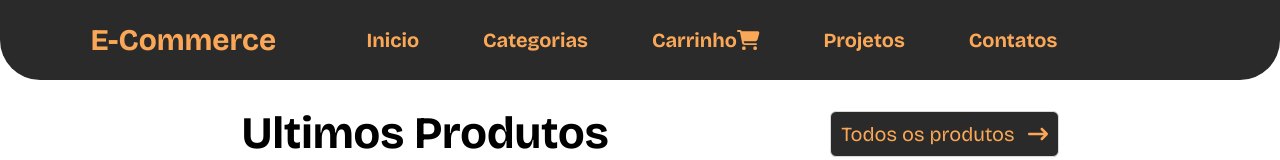
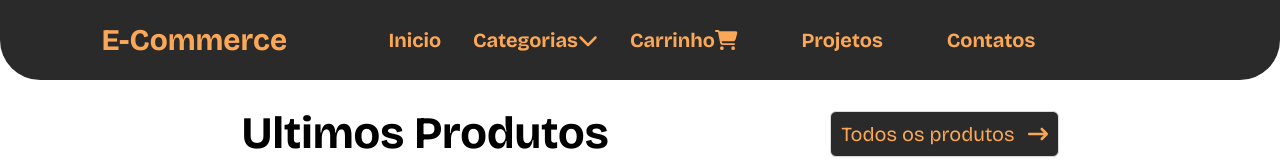
Before and after one commit to Reis567/ecommerce-api, a React (Vite) app in the folder frontend/: page / in a window 1280 px wide. Shown: the top 160 px of the page. Built offline with nearby package versions, Linux system fonts and the light colour scheme.

Commit message:
Feat : Dropdown of categories

```diff
--- a/frontend/src/components/Header/Header.styles.tsx
+++ b/frontend/src/components/Header/Header.styles.tsx
@@ -15,12 +15,15 @@ export const Container = styled.div`
   border-bottom-right-radius: 40px;
 
 
+
   &.responsive_nav {
     transform:none;
   }
 `;
 
 export const Nav = styled.nav<{isOpen:boolean}>`
+    position: relative;
+
 
 
     @media only screen and  (max-width: 1024px) {
@@ -66,6 +69,57 @@ export const SLink = styled(Link)`
     width: 100%;
   }
 `;
+export const CategoItem = styled(Link)`
+  margin: 5px;
+  padding: 5px;
+  color: #faa757;
+  font-weight: bolder;
+  font-size: 20px;
+  position: relative;
+  text-decoration:None;
+
+  &::after {
+    position: absolute;
+    content: " ";
+    width: 0;
+    height: 2px;
+    background: #faa757;
+    bottom: -20%;
+    left: 0;
+    transition: width 0.3s ease-in-out;
+  }
+
+  &:hover::after {
+    width: 100%;
+  }
+`;
+
+
+export const CategoLink = styled.span`
+  font-weight: bolder;
+  color: #faa757;
+  font-weight: bolder;
+  font-size: 20px;
+  position: relative;
+
+
+  cursor: pointer;
+  &::after {
+    position: absolute;
+    content: " ";
+    width: 0;
+    height: 1px;
+    background: #faa757;
+    bottom: 0;
+    left: 0;
+    transition: width 0.3s ease-in-out;
+  }
+
+  &:hover::after {
+    width: 100%;
+  }
+`;
+
 
 export const NavTitle = styled.h3`
   font-size: 30px;
@@ -79,3 +133,22 @@ export const NavTitle = styled.h3`
     font-size: 20px;
   }
 `
+
+export const CategoryList = styled.div`
+  gap: 10px;
+    position: absolute;
+    padding-bottom: 15px;
+    left: 15%;
+    width: 26%;
+    top: 180%;
+    background-color: #ffffff;
+    border: 1px solid #ccc;
+    border-top: none; /* Remove a borda superior para que não se sobreponha ao link de categorias */
+    border-radius: 0 0 5px 5px; /* Arredonda apenas os cantos inferiores */
+    z-index: 1; /* Defina um z-index menor para que a lista não se sobreponha a outros elementos */
+    display: flex; /* Exibe os itens em uma coluna */
+    flex-direction: column; /* Organiza os itens em uma coluna */
+
+    box-shadow: 0px 2px 4px rgba(0, 0, 0, 0.1); /* Adiciona uma sombra leve */
+
+`;
--- a/frontend/src/components/Header/Header.tsx
+++ b/frontend/src/components/Header/Header.tsx
@@ -1,18 +1,35 @@
-import React, { useState } from 'react';
-import {FaBars, FaTimes} from 'react-icons/fa'
-import { Container,Nav,NavTitle,SLink } from './Header.styles.tsx';
+import React, { useState, useEffect, useRef } from 'react';
+import { FaBars, FaTimes } from 'react-icons/fa';
+import { Container, Nav, NavTitle, SLink, CategoryList, CategoLink, CategoItem } from './Header.styles.tsx';
 import { Link } from 'react-router-dom';
-import { FontAwesomeIcon } from '@fortawesome/react-fontawesome'
-import { faCartShopping } from '@fortawesome/free-solid-svg-icons'
-
+import { FontAwesomeIcon } from '@fortawesome/react-fontawesome';
+import { faCartShopping, faChevronDown } from '@fortawesome/free-solid-svg-icons';
 
 const Header: React.FC = () => {
     const [isNavOpen, setIsNavOpen] = useState(false);
+    const [isCategoryOpen, setIsCategoryOpen] = useState(false);
+    const categoryRef = useRef<HTMLSpanElement>(null);
 
     const toggleNavBar = () => {
         setIsNavOpen(!isNavOpen);
     };
 
+    const toggleCategoryList = () => {
+        setIsCategoryOpen(!isCategoryOpen);
+    };
+
+    useEffect(() => {
+        function handleClickOutside(event: MouseEvent) {
+            if (categoryRef.current && !categoryRef.current.contains(event.target as Node)) {
+                setIsCategoryOpen(false);
+            }
+        }
+
+        document.addEventListener("mousedown", handleClickOutside);
+        return () => {
+            document.removeEventListener("mousedown", handleClickOutside);
+        };
+    }, []);
 
     return (
         <Container>
@@ -25,7 +42,17 @@ const Header: React.FC = () => {
 
             <Nav isOpen={isNavOpen} as="div">
                 <SLink to="/" onClick={toggleNavBar}>Inicio</SLink>
-        <SLink to="/sobre" onClick={toggleNavBar}>Categorias</SLink>
+                <CategoLink onClick={toggleCategoryList} ref={categoryRef}>
+                    Categorias
+                    <FontAwesomeIcon icon={faChevronDown} />
+                </CategoLink>
+                {isCategoryOpen && (
+                    <CategoryList>
+                        <CategoItem to="/categoria1" onClick={toggleNavBar}>Categoria 1</CategoItem>
+                        <CategoItem to="/categoria2" onClick={toggleNavBar}>Categoria 2</CategoItem>
+                        {/* Adicione mais links para outras categorias aqui */}
+                    </CategoryList>
+                )}
                 <SLink to="/experiencia" onClick={toggleNavBar}>
                     Carrinho
                     <FontAwesomeIcon icon={faCartShopping} />
@@ -33,12 +60,12 @@ const Header: React.FC = () => {
                 <SLink to="/projetos" onClick={toggleNavBar}>Projetos</SLink>
                 <SLink to="/contatos" onClick={toggleNavBar}>Contatos</SLink>
                 <button className='nav-btn nav-close-btn' onClick={toggleNavBar}>
-            <FaTimes/>
+                    <FaTimes />
                 </button>
             </Nav>
 
             <button className='nav-btn' onClick={toggleNavBar}>
-            <FaBars/>
+                <FaBars />
             </button>
 
         </Container>
```
Lines whose indentation alone changed are shown as unchanged.
